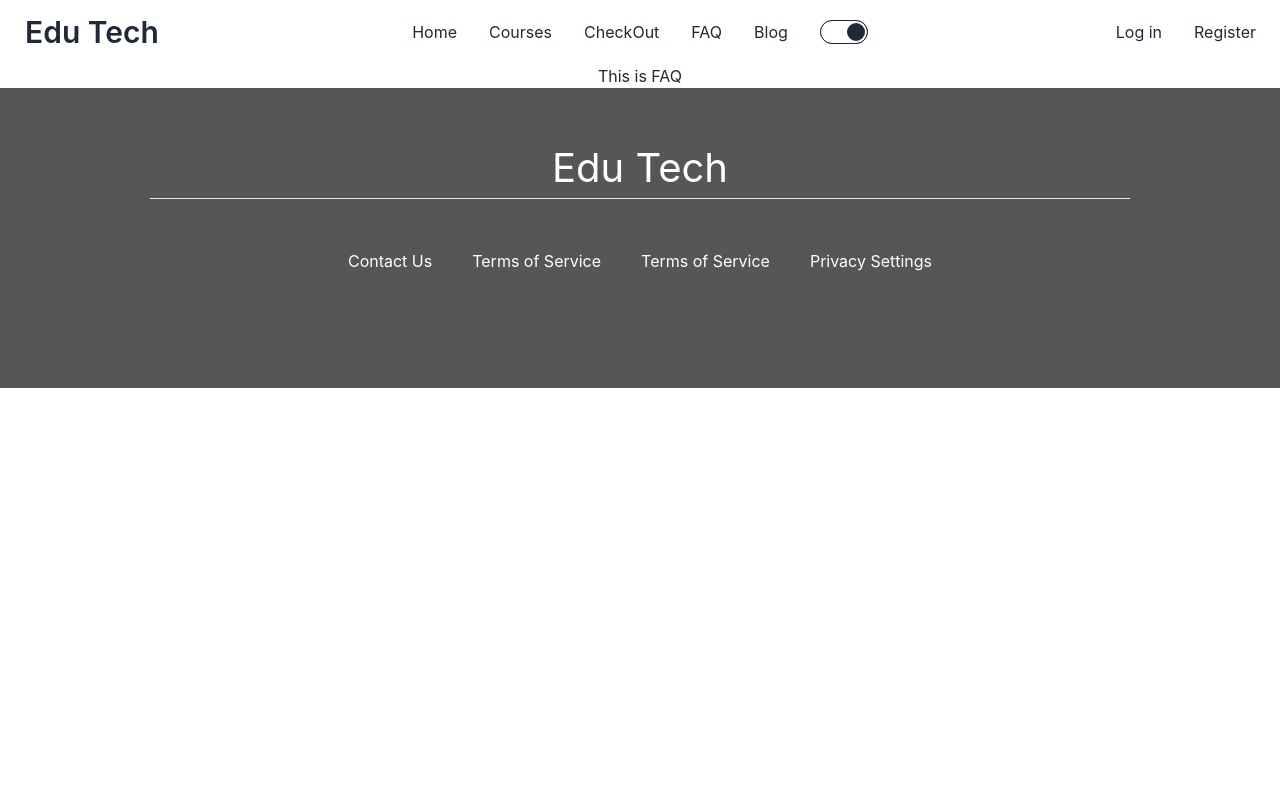
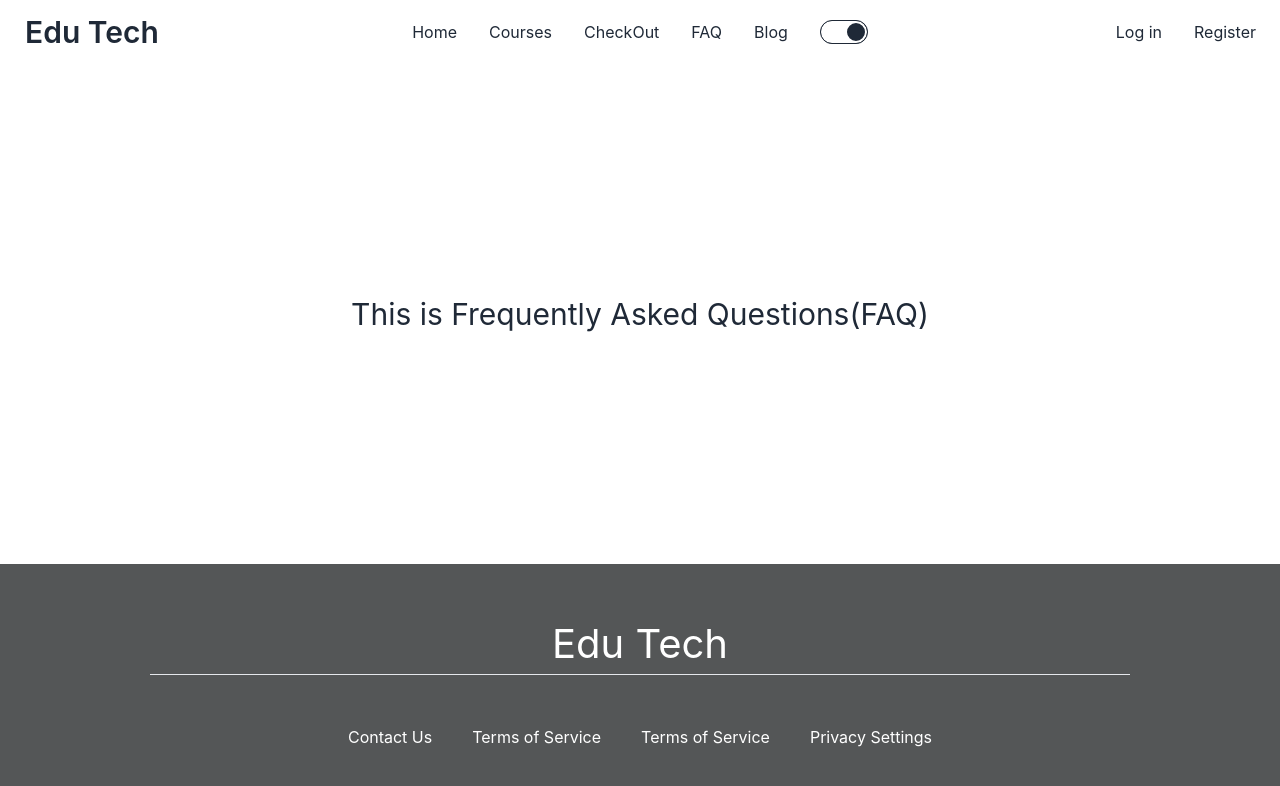
Before and after one commit to Bikash-Dev-Bk/online-learning-platform-client-side, a React (Create React App) app: page /faq in a window 1280 px wide. Shown: the top 786 px of the page. Built offline with nearby package versions, Linux system fonts and the light colour scheme; no server answers.

Commit message:
FAQ page

```diff
--- a/src/Pages/FAQ/FAQ.js
+++ b/src/Pages/FAQ/FAQ.js
@@ -1,9 +1,10 @@
 import React from 'react';
+import './FQA.css';
 
 const FAQ = () => {
     return (
-        <div>
-            <h3 className='text-center'>This is FAQ</h3>
+        <div className='fqa-container'>
+            <h3 className='text-center text-3xl py-5 font-bolder fqa'>This is Frequently Asked Questions(FAQ)</h3>
         </div>
     );
 };
--- /dev/null
+++ b/src/Pages/FAQ/FQA.css
@@ -0,0 +1,11 @@
+.fqa-container{
+    display: flex;
+    align-items: center;
+    justify-content: center;
+    height: 500px;
+}
+.fqa{
+    display: flex;
+    flex-direction: column;
+    align-items: center;
+}
```
